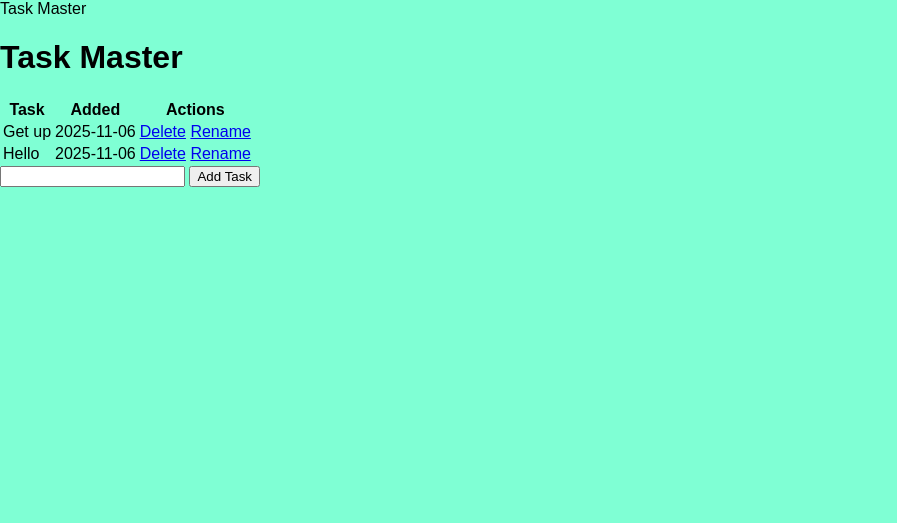
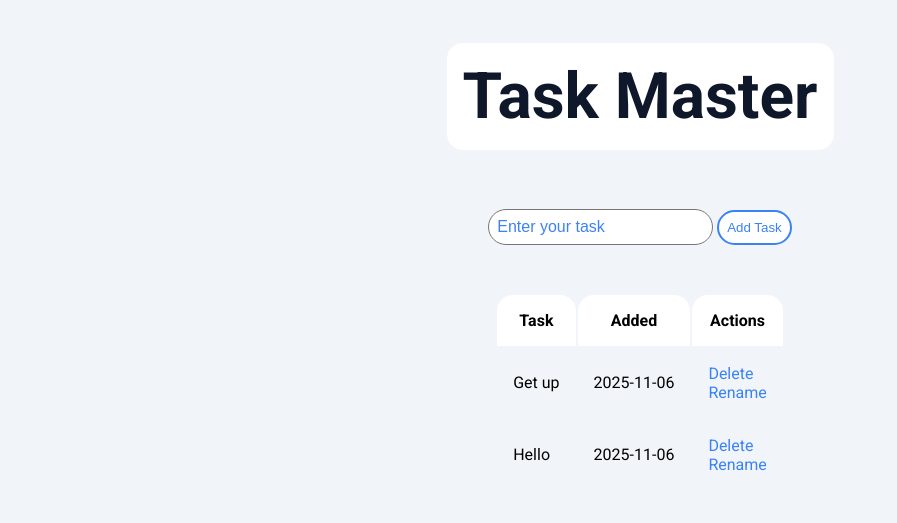
Before and after one commit to prem-03829/Task-Manger, a Flask app: page / in a window 1280 px wide. Shown: the top 523 px of the page, without its empty margins (0-897 px from the left). Run offline with Flask 3, Linux system fonts and the light colour scheme.

Commit message:
styling of page

```diff
--- a/static/css/main.css
+++ b/static/css/main.css
@@ -1,5 +1,112 @@
+:root{
+    --bg:#f1f5f9;
+    --asset:#3b82f6;
+    --box: #ffffff;
+    --text_pri: #0f172a;
+    --text_sec:#64748b;
+    font-family: Roboto, sans-serif;
+}
+
 body{
     margin: 0;
-    font-family: sans-serif;
-    background-color: aquamarine;
+    background-color: var(--bg);
 }
+
+.content{
+    display: flex;
+    flex-direction: column;
+    justify-content: center;
+    align-items: center;
+}
+
+.content h1{
+    color: var(--text_pri);
+    font-size: 4rem;
+    background-color: var(--box);
+    border-radius: 1rem;
+    margin-left: 1rem;
+    margin-right: 1rem;
+    padding: 1rem;
+    transition: transform 0.3s, opaciity 0.3s;
+}
+
+.content h1:hover{
+    transform: scale(1.05);
+    opacity: 0.9;
+}
+
+.content h4{
+    color:var(--text_sec);
+    font-size: 1.5rem;
+}
+
+table{
+    padding: 2rem;
+}
+
+td{
+    padding: 1rem;
+}
+
+th{
+    background-color: var(--box);
+    padding: 1rem;
+    border-top-left-radius: 1rem;
+    border-top-right-radius: 1rem;
+}
+
+.actions{
+    display: flex;
+    flex-direction: column;
+
+}
+
+.actions a{
+    text-decoration: none;
+    color: var(--asset);
+}
+
+.actions a:hover{
+    opacity: 0.9;
+    text-decoration: underline;
+}
+
+.form{
+    padding: 1rem;
+    border-radius: 1rem;
+    display: flex;
+    justify-content: space-between;
+    align-items: center;
+}
+
+.text-box{
+    background-color: var(--box);
+    color: var(--text_pri);
+    border-radius: 2rem;
+    border-style: solid;
+    border-width: 1px;
+    font-size: 1rem;
+    padding: 0.5rem;
+    outline: none;
+}
+
+.text-box::placeholder{
+    color: var(--asset);
+    z-index: 100;
+}
+
+.submit-btn{
+    background-color: var(--box);
+    color: var(--asset);
+    border-style: solid;
+    border-width: 2px;
+    border-color: var(--asset);
+    border-radius: 2rem;
+    padding: 0.5rem;
+    transition: color 0.25s, background-color 0.25s;
+}
+
+.submit-btn:hover{
+    color: var(--box);
+    background-color: var(--asset);
+}
--- a/templates/base.html
+++ b/templates/base.html
@@ -3,7 +3,10 @@
 <head>
     <meta charset="UTF-8">
     <meta name="viewport" content="width=device-width, initial-scale=1.0">
-    <link rel="stylesheet" href="{{ url_for('static', filename='css/main.css') }}"
+    <link rel="stylesheet" href="{{ url_for('static', filename='css/main.css') }}">
+    <link rel="preconnect" href="https://fonts.googleapis.com">
+    <link rel="preconnect" href="https://fonts.gstatic.com" crossorigin>
+    <link href="https://fonts.googleapis.com/css2?family=Roboto:ital,wght@0,100..900;1,100..900&display=swap" rel="stylesheet">
     {% block head %}{% endblock %}
 </head>
 <body>
--- a/templates/index.html
+++ b/templates/index.html
@@ -7,6 +7,14 @@
 {% block body %}
 <div class="content">
     <h1>Task Master</h1>
+
+    <div class="form">
+        <form action="/" method="POST">
+            <input type="text" name="content" class="text-box" id="content" placeholder="Enter your task">
+            <input type="submit" class="submit-btn" value="Add Task">
+        </form>
+    </div>
+
     {% if tasks|length < 1 %}
     <h4>No tasks yet!</h4>
     {% else %}
@@ -17,11 +25,10 @@
             <th>Actions</th>
         </tr>
         {% for task in tasks %}
-
             <tr>
                 <td>{{ task.content }}</td>
                 <td>{{ task.date_created.date() }}</td>
-                <td>
+                <td class="actions">
                     <a href="/delete/{{task.id}}">Delete</a>
                     <a href="/update/{{task.id}}">Rename</a>
                 </td>
@@ -30,11 +37,5 @@
 
     </table>
     {% endif %}
-    <div class="form">
-        <form action="/" method="POST">
-            <input type="text" name="content" id="content">
-            <input type="submit" value="Add Task">
-        </form>
-    </div>
 </div>
 {% endblock %}
```
Also changed, not shown: instance/test.db.
